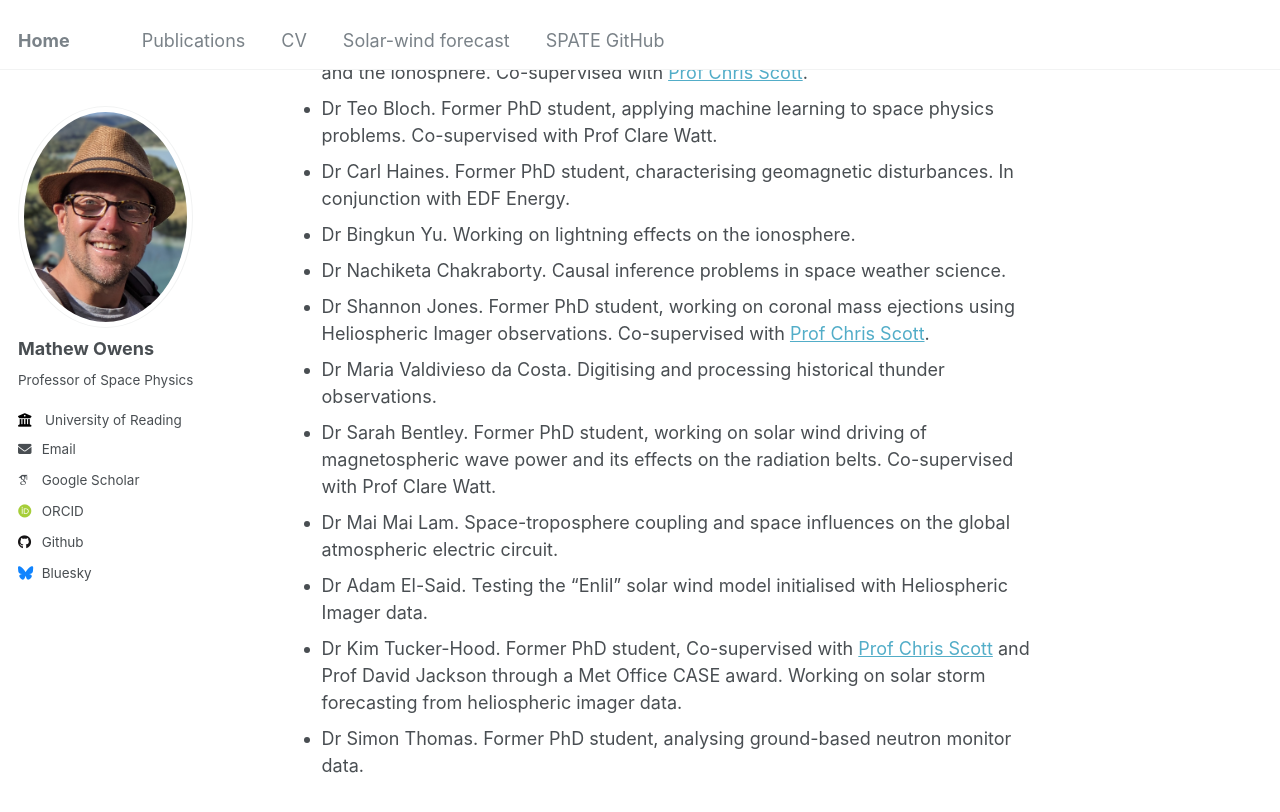
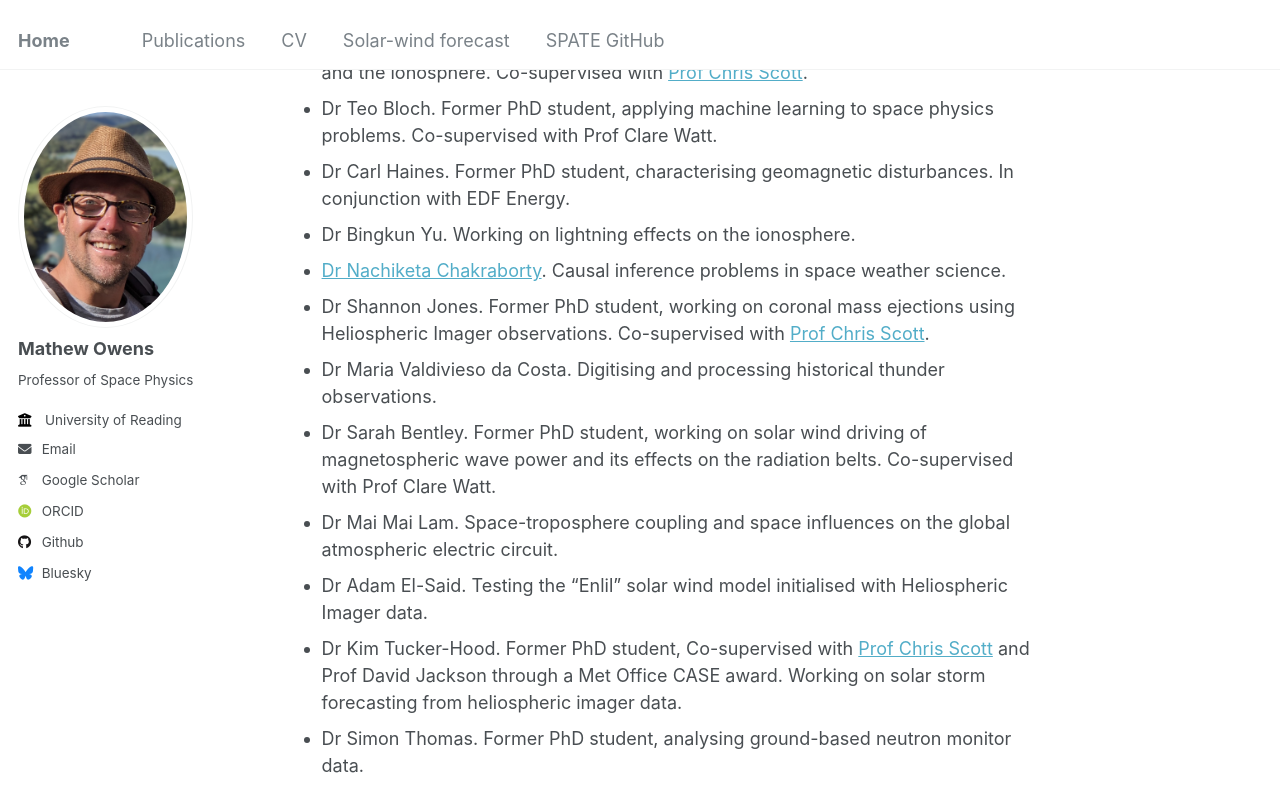
Before and after one commit to mathewjowens/mathewjowens.github.io, a Jekyll site: the page built from _pages/about.md, in a window 1280 px wide and 900 px high, scrolled down 2180 px. Shown: the top 812 px of the window. Built offline with Jekyll 4.4.1, drawn with Linux system fonts in a browser that asks for light colours; some web fonts are replaced; part of the change alters nothing that is shown.

```diff
--- a/_pages/about.md
+++ b/_pages/about.md
@@ -58,7 +58,7 @@ Old news is archived [here](/_pages/oldnews.html)
 * Dr Teo Bloch. Former PhD student, applying machine learning to space physics problems. Co-supervised with Prof Clare Watt.
 * Dr Carl Haines. Former PhD student, characterising geomagnetic disturbances. In conjunction with EDF Energy.
 * Dr Bingkun Yu. Working on lightning effects on the ionosphere.
-* Dr Nachiketa Chakraborty. Causal inference problems in space weather science.
+* [Dr Nachiketa Chakraborty](https://www.reading.ac.uk/computer-science/staff/dr-nachiketa-chakraborty). Causal inference problems in space weather science.
 * Dr Shannon Jones. Former PhD student, working on coronal mass ejections using Heliospheric Imager observations. Co-supervised with [Prof Chris Scott](https://research.reading.ac.uk/meteorology/people/christopher-scott-formerly-davis/).
 * Dr Maria Valdivieso da Costa. Digitising and processing historical thunder observations.
 * Dr Sarah Bentley. Former PhD student, working on solar wind driving of magnetospheric wave power and its effects on the radiation belts. Co-supervised with Prof Clare Watt.
```
